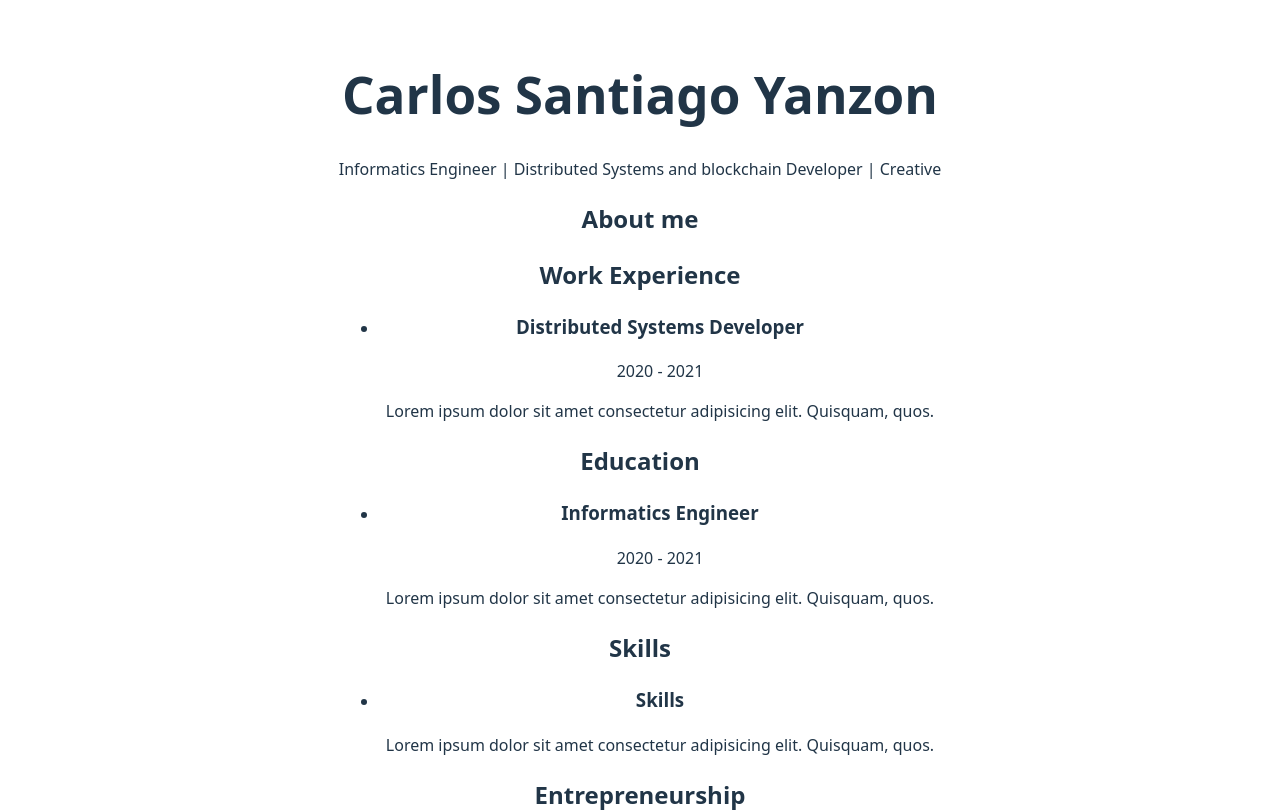
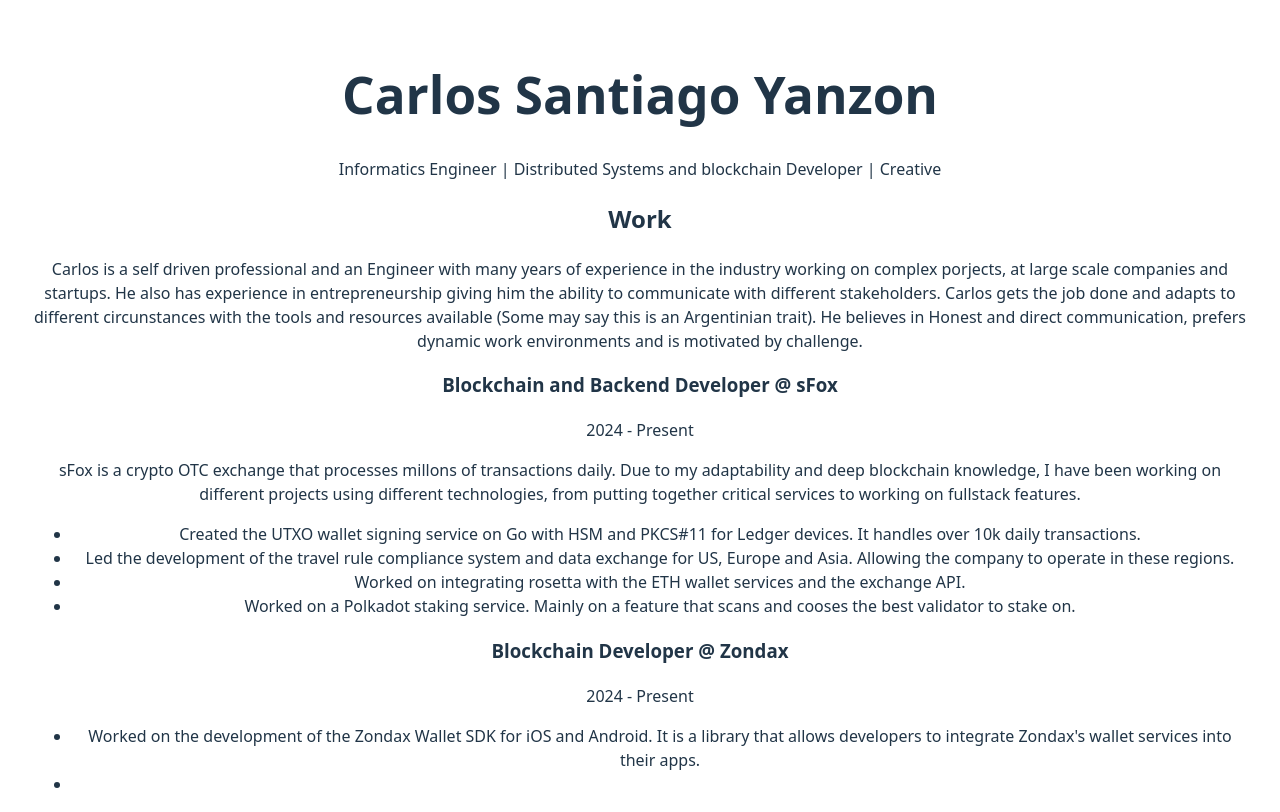
Before and after one commit to bizk/bizk-dev, a React (Vite) app: page / in a window 1280 px wide. Shown: the top 812 px of the page. Built offline with nearby package versions, Linux system fonts and the light colour scheme.

Commit message:
added latest work experience

```diff
--- a/src/App.tsx
+++ b/src/App.tsx
@@ -11,16 +11,31 @@
       <h1>Carlos Santiago Yanzon</h1>
       <p>Informatics Engineer | Distributed Systems and blockchain Developer | Creative</p>
 
-      <h2>About me</h2>
+      <h2></h2>
 
 
-      <h2>Work Experience</h2>
+
+      <h2>Work</h2>
+
+      <p>Carlos is a self driven professional and an Engineer with many years of experience in the industry working on complex porjects, at large scale companies and startups. He also has experience in entrepreneurship giving him the ability to communicate with different stakeholders. Carlos gets the job done and adapts to different circunstances with the tools and resources available (Some may say this is an Argentinian trait). He believes in Honest and direct communication, prefers dynamic work environments and is motivated by challenge.</p>
+
+
+      <h3>Blockchain and Backend Developer @ sFox</h3>
+      <p>2024 - Present</p>
+      <p>sFox is a crypto OTC exchange that processes millons of transactions daily. Due to my adaptability and deep blockchain knowledge, I have been working on different projects using different technologies, from putting together critical services to working on fullstack features.</p>
       <ul>
-        <li>
-          <h3>Distributed Systems Developer</h3>
-          <p>2020 - 2021</p>
-          <p>Lorem ipsum dolor sit amet consectetur adipisicing elit. Quisquam, quos.</p>
-        </li>
+        <li>Created the UTXO wallet signing service on Go with HSM and PKCS#11 for Ledger devices. It handles over 10k daily transactions.</li>
+        <li>Led the development of the travel rule compliance system and data exchange for US, Europe and Asia. Allowing the company to operate in these regions.</li>
+        <li>Worked on integrating rosetta with the ETH wallet services and the exchange API.</li>
+        <li>Worked on a Polkadot staking service. Mainly on a feature that scans and cooses the best validator to stake on.</li>
+      </ul>
+
+      <h3>Blockchain Developer @ Zondax</h3>
+      <p>2024 - Present</p>
+      <p></p>
+      <ul>
+        <li>Worked on the development of the Zondax Wallet SDK for iOS and Android. It is a library that allows developers to integrate Zondax's wallet services into their apps.</li>
+        <li></li>
       </ul>
 
       <h2>Education</h2>
```
